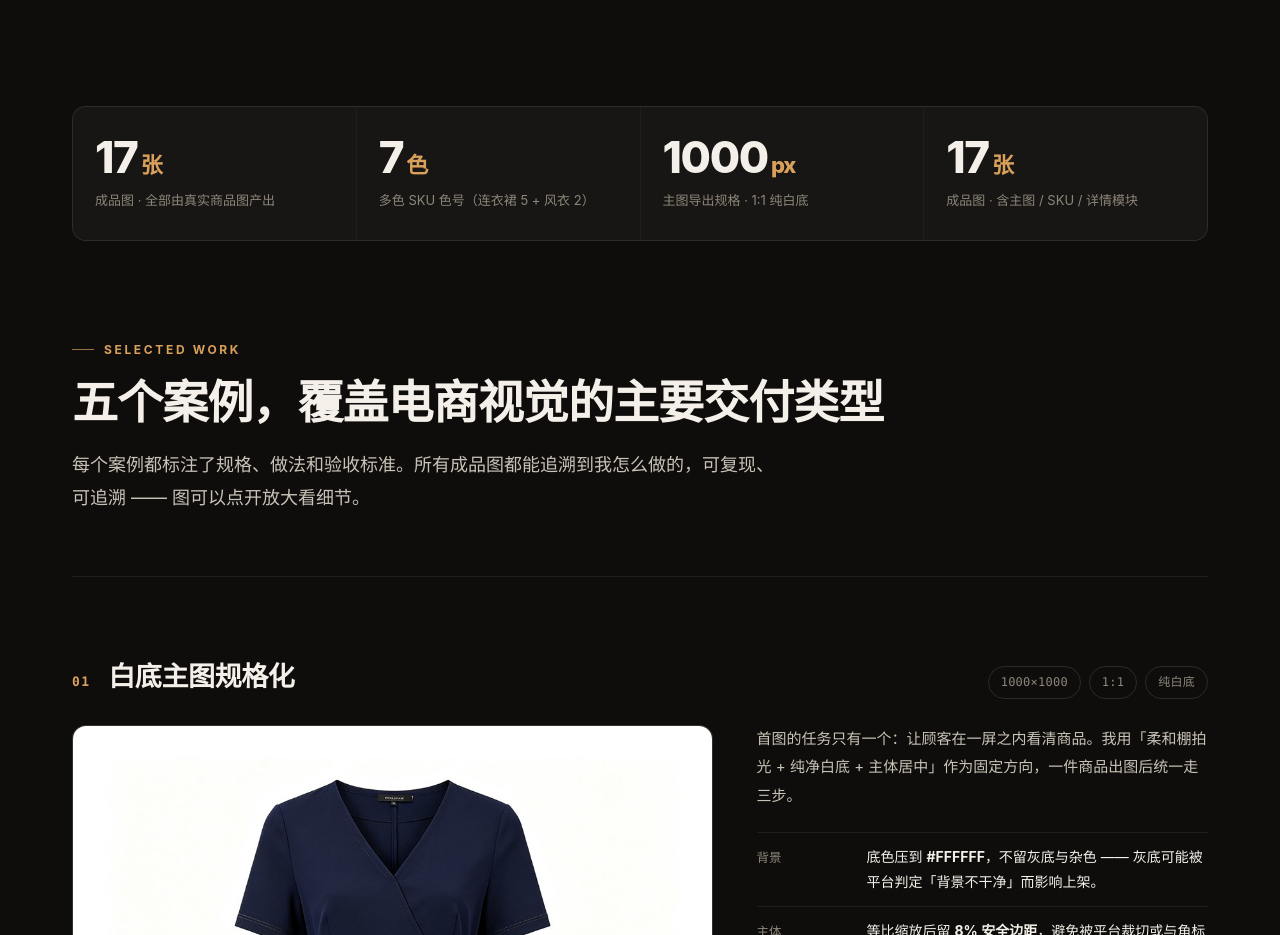
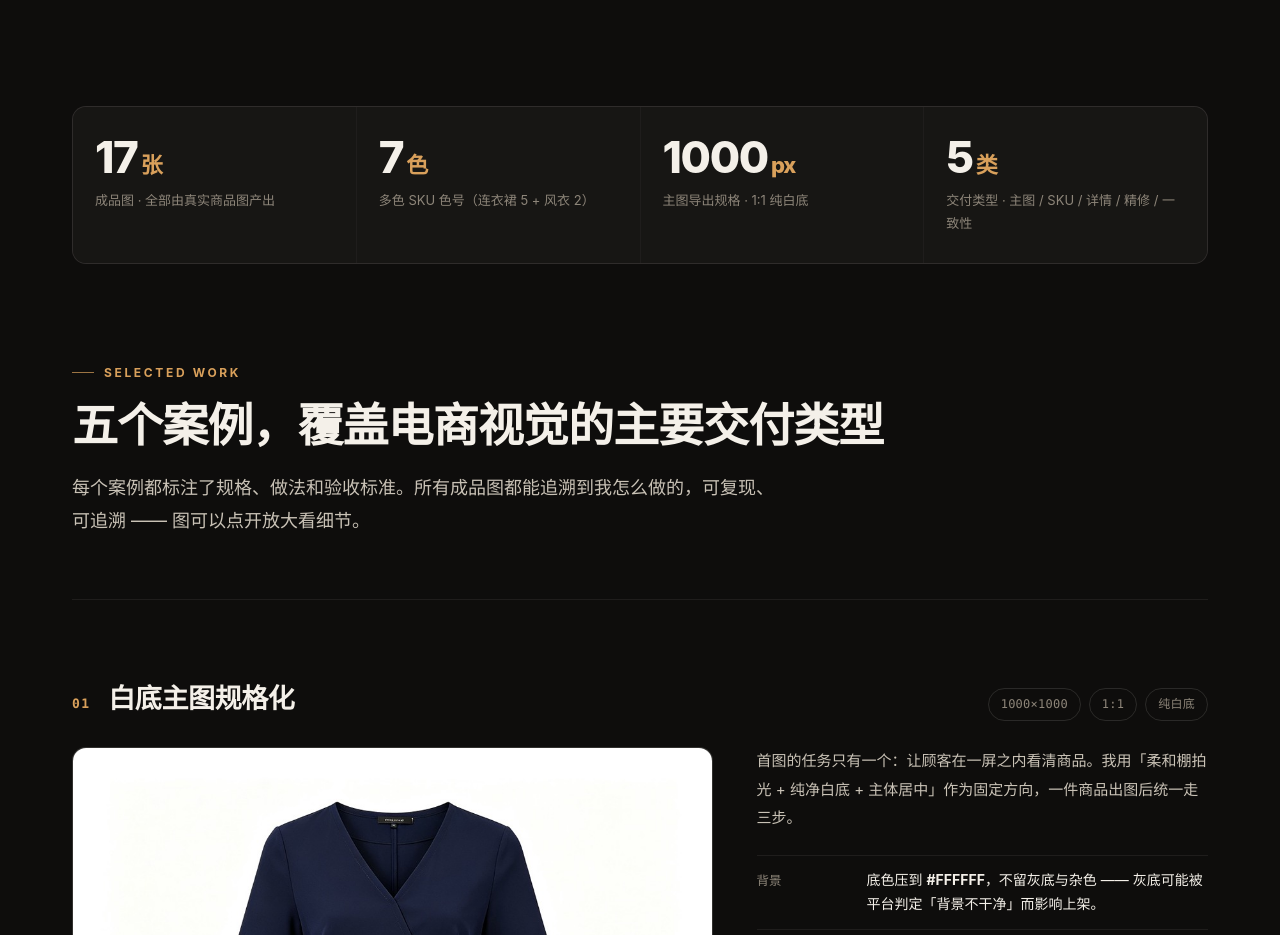
Before and after one commit to Kongxiu7/aigc-visual, a plain HTML site: page index.html in a window 1280 px wide. Shown: the part 780-1715 px from the top of the page. Drawn offline with Linux system fonts and the light colour scheme.

Commit message:
feat: ?? AIGC ?????????(????)
- ?????????,??????
- ????:??????? / ?? SKU ???? / ????? / ???? / ???????
- 7 ??? SKU ??? + ?????? + ?????(? 640 ???????)
- ?????????;???????,????????

```diff
--- a/index.html
+++ b/index.html
@@ -123,7 +123,7 @@
         <li><b>17<i>张</i></b><span>成品图 · 全部由真实商品图产出</span></li>
         <li><b>7<i>色</i></b><span>多色 SKU 色号（连衣裙 5 + 风衣 2）</span></li>
         <li><b>1000<i>px</i></b><span>主图导出规格 · 1:1 纯白底</span></li>
-        <li><b>17<i>张</i></b><span>成品图 · 含主图 / SKU / 详情模块</span></li>
+        <li><b>5<i>类</i></b><span>交付类型 · 主图 / SKU / 详情 / 精修 / 一致性</span></li>
       </ul>
     </div>
   </section>
```
